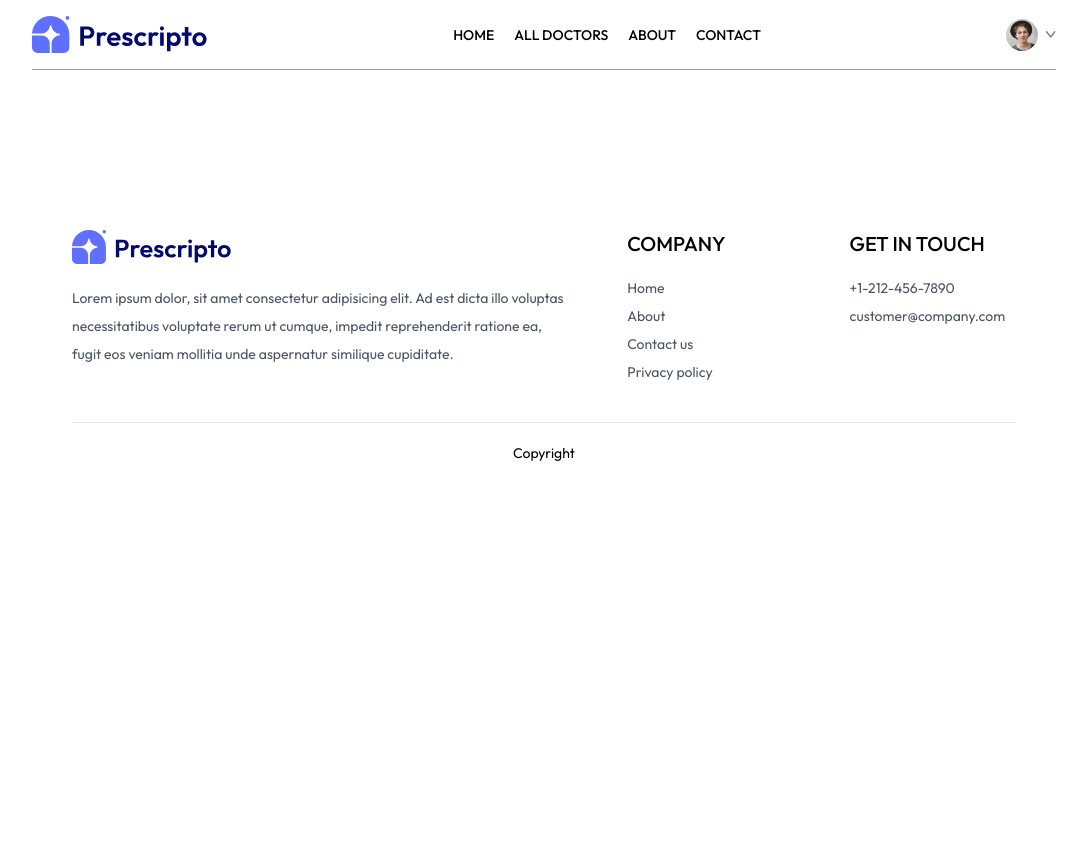
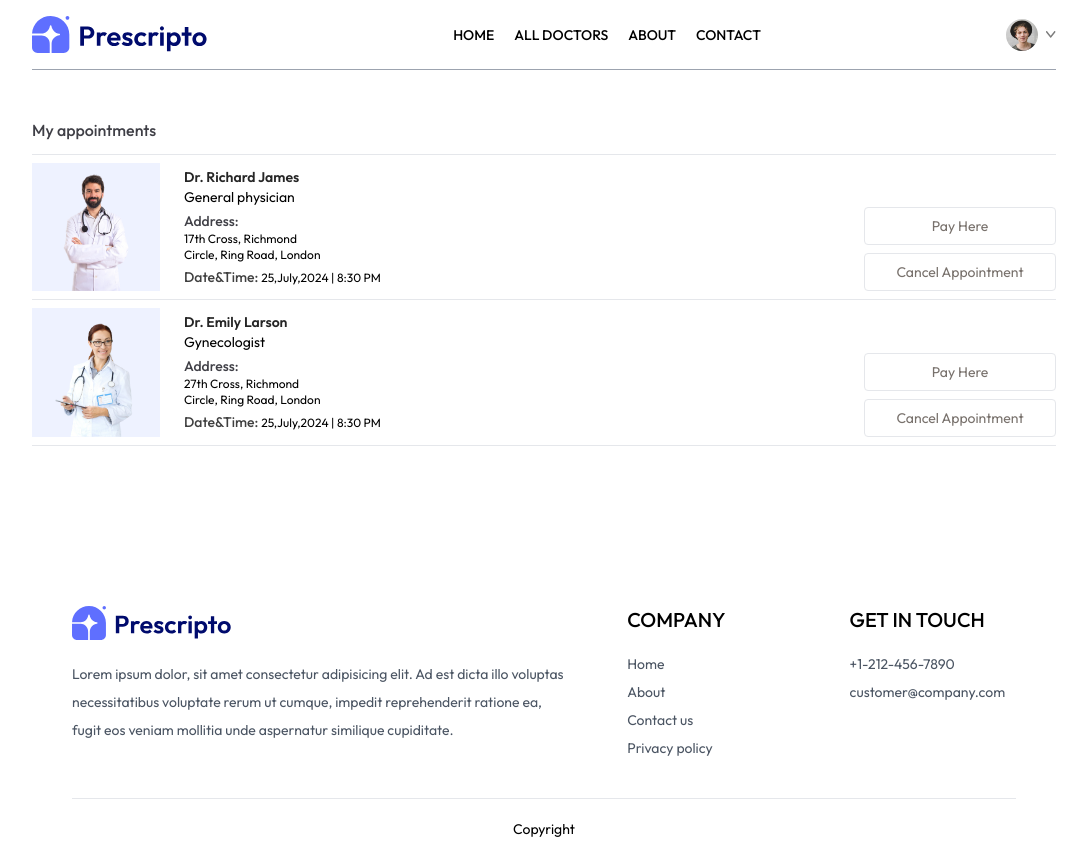
Before and after one commit to PhoebeHuHu/doctor-appointment-web, a React (Vite) app in the folder frontend/: page /my-appointments in a window 1280 px wide. Shown: the whole page, without its empty margins (96-1183 px from the left). Before the commit the page ends 800 px from the top, so only its background shows below. Built offline with nearby package versions, Linux system fonts and the light colour scheme.

Commit message:
feat: my appointment page, responsible

```diff
--- a/frontend/src/App.jsx
+++ b/frontend/src/App.jsx
@@ -23,7 +23,7 @@ const App = () => {
         <Route path='/about' element={<About />}/>
         <Route path='/contact' element={<Contact />}/>
         <Route path='/my-profile' element={<MyProfile />}/>
-        <Route path='/my-profile' element={<MyAppointments />}/>
+        <Route path='/my-appointments' element={<MyAppointments />}/>
         <Route path='/appointment/:doctorId' element={<Appointment />}/>
       </Routes>
       <Footer/>
--- a/frontend/src/components/Navbar.jsx
+++ b/frontend/src/components/Navbar.jsx
@@ -45,6 +45,32 @@ const Navbar = () => {
             }
 
         </div>
+        <img onClick={()=>setShowMenu(true)} className='md:hidden w-6' src={assets.menu_icon}/>
+        {/* Mobile Menu */}
+        <div className={`${showMenu ? 'fixed w-full':'hidden'} right-0 top-0 bottom-0 z-20 overflow-hidden bg-white transition-all`}>
+            <div className='flex items-center justify-between px-5 py-6'>
+                <img className='w-36' src={assets.logo} alt="logo" />
+                <img className='w-7' onClick={()=>setShowMenu(false)} src={assets.cross_icon} alt="close icon" />
+            </div>
+            <ul className='flex flex-col items-center gap-2 mt-5 px-5 text-lg font-medium'>
+                <NavLink className='px-4 py-2 rounded inline-block' onClick={()=>setShowMenu(false)} to='/'>
+                    HOME
+                    <hr className='border-none outline-none h-0.5 bg-primary w-3/5 m-auto hidden'/>
+                </NavLink>
+                <NavLink className='px-4 py-2 rounded inline-block' onClick={()=>setShowMenu(false)} to='/doctors'>
+                    ALL DOCTORS
+                    <hr className='border-none outline-none h-0.5 bg-primary w-3/5 m-auto hidden'/>
+                </NavLink>
+                <NavLink className='px-4 py-2 rounded inline-block' onClick={()=>setShowMenu(false)} to='/about'>
+                    ABOUT
+                    <hr className='border-none outline-none h-0.5 bg-primary w-3/5 m-auto hidden'/>
+                </NavLink>
+                <NavLink className='px-4 py-2 rounded inline-block' onClick={()=>setShowMenu(false)} to='/contact'>
+                    CONTACT
+                    <hr className='border-none outline-none h-0.5 bg-primary w-3/5 m-auto hidden'/>
+                </NavLink>
+            </ul>
+        </div>
     </div>
   )
 }
--- a/frontend/src/pages/Doctors.jsx
+++ b/frontend/src/pages/Doctors.jsx
@@ -6,6 +6,7 @@ const Doctors = () => {
   const { speciality } = useParams()
   const {doctors} = useContext(AppContext)
   const [filterDoc, setFilterDoc] = useState([])
+  const [showFilters, setShowFilters] = useState(false)
   const navigate = useNavigate()
   const FILTER_TABLE = [
     {filter:'General physician'},
@@ -15,6 +16,15 @@ const Doctors = () => {
     {filter:'Neurologist'},
     {filter:'Gastroenterologist'},
   ]
+
+  const styles ={
+    content_wrapper:'flex flex-col sm:flex-row items-start gap-5 mt-5',
+    filter_btn:'py-1 px-3 border border-primary rounded text-sm transition-all sm:hidden',
+    filters_wrapper:'flex flex-col w-full sm:w-auto gap-2 sm:gap-4 text-sm text-gray-600',
+    filter:'w-full sm:w-auto pl-3 py-1.5 pr-16 border border-gray-300 rounded transition-all cursor-pointer',
+    docters_wrapper:'w-full grid grid-cols-auto gap-4 gap-y-6',
+    docter_container:'border border-blue-200 rounded-xl overflow-hidden cursor-pointer hover:translate-y-[-10px] transition-all duration-500'
+  }
 
   const applyFilter = ()=>{
     if (speciality) {
@@ -35,20 +45,21 @@ const Doctors = () => {
   return (
     <div>
       <p className='text-gray-600'>Browse through the doctors specialist.</p>
-      <div className='flex flex-col sm:flex-row items-start gap-5 mt-5'>
-        <div className='flex flex-row sm:flex-col gap-4 text-sm text-gray-600'>
+      <div className={styles.content_wrapper}>
+        <button className={`${showFilters?'bg-primary text-white':''} ${styles.filter_btn}`} onClick={()=>setShowFilters(prev => !prev)}>Filters</button>
+        <div className={`${showFilters?'':'hidden'} ${styles.filters_wrapper}`}>
           {/* menu */}
           {
             FILTER_TABLE.map((item,index)=>(
-              <p onClick={()=>filterOnClick(item.filter)} key={index} className={`w-[94px] sm:w-auto pl-3 py-1.5 pr-16 border border-gray-300 rounded transition-all cursor-pointer ${speciality === item.filter ? "bg-indigo-50 text-black":""} `}>{item.filter}</p>
+              <p onClick={()=>filterOnClick(item.filter)} key={index} className={`${speciality === item.filter ? "bg-indigo-50 text-black":""} ${styles.filter}`}>{item.filter}</p>
             ))
           }
         </div>
-        <div className='w-full grid grid-cols-auto gap-4 gap-y-6'>
+        <div className={styles.docters_wrapper}>
           {/* doctors */}
           {
             filterDoc.map((item,index)=>(
-              <div className='border border-blue-200 rounded-xl overflow-hidden cursor-pointer hover:translate-y-[-10px] transition-all duration-500'
+              <div className= {styles.docter_container}
                   onClick={()=>navigate(`/appointment/${item._id}`)}
                   key={index}
               >
--- a/frontend/src/pages/MyAppointments.jsx
+++ b/frontend/src/pages/MyAppointments.jsx
@@ -1,8 +1,43 @@
-import React from 'react'
+import React, { useContext } from 'react'
+import {AppContext} from '../context/AppContext'
 
 const MyAppointments = () => {
+  const {doctors} = useContext(AppContext)
+
+  const styles = {
+    wrapper:'grid grid-cols-[1fr_2fr] gap-4 sm:flex sm:gap-6 py-2 border-b',
+    image:'w-32 bg-indigo-50',
+    info_wrapper:'flex-grow text-sm test-zinc-600 my-auto',
+    btn:'text-sm text-stone-500 text-center sm:min-w-48 py-2 border rounded hover:text-white transition-all duration-300'
+  }
   return (
-    <div>MyAppointments</div>
+    <div>
+      <p className='pb-3 mt-12 font-medium text-zinc-700 border-b'>My appointments</p>
+      <div>
+        {doctors.slice(0,2).map((item,index)=>(
+          <div key={index} className={styles.wrapper}>
+            <div>
+              <img className={styles.image} src={item.image}/>
+            </div>
+            <div className={styles.info_wrapper}>
+              <p className='font-semibold text-neutral-800'>{item.name}</p>
+              <p>{item.speciality}</p>
+              <p className='text-zinc-700 font-medium mt-1'>Address:</p>
+              <p className='text-xs'>{item.address.line1}</p>
+              <p className='text-xs'>{item.address.line2}</p>
+              <p className='text-xs mt-1'><span className='text-sm text-neutral-700 font-medium'>Date&Time: </span>25,July,2024 | 8:30 PM</p>
+            </div>
+            {/* responsive div */}
+            <div className='md:hidden'></div>
+            <div className='flex flex-col gap-2 justify-end'>
+              <button className={`${styles.btn} hover:bg-primary`}>Pay Here</button>
+              <button className={`${styles.btn} hover:bg-red-400`}>Cancel Appointment</button>
+            </div>
+
+          </div>
+        ))}
+      </div>
+    </div>
   )
 }
 
```
